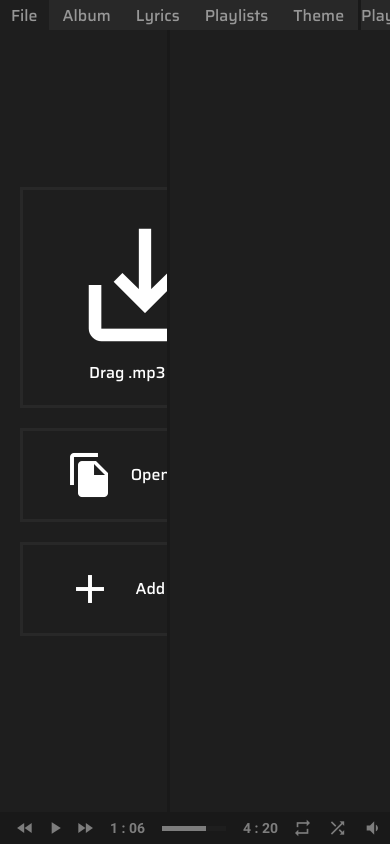
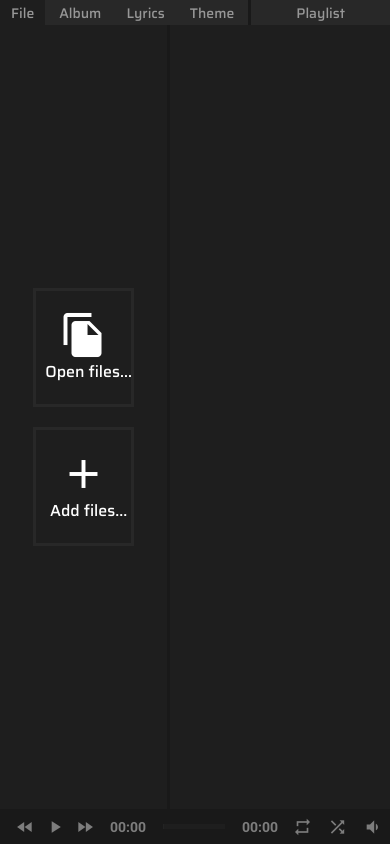
Before and after one commit to kamilmackow98/player, a React (Create React App) app: page / in a window 390 px wide. Built offline with nearby package versions, Linux system fonts and the light colour scheme.

Commit message:
fixed flickering scrollbar by adding flex display to the root, added working progress bar, fixed some minor things, started responsive desing on left pane

```diff
--- a/src/App.tsx
+++ b/src/App.tsx
@@ -13,12 +13,12 @@ import UnknownImage from "./images/unk3.png";
  * TODO : add checkbox/button to toggle album reflection ON/OFF
  * TODO : check file types + setIndex(1); // set index on [Album] tab when opened files
  * TODO : use <ul> element -> list will contain album cover, band name, album name, maybe genre and list items
- * TODO : try to figure out the fucking scrollbar behavior in Chrome when audio controls are present and music is playing
  * TODO : event delegation for each of the <li>
  * TODO : sort function / button to sort albums by ARTIST NAME in playlist from A to Z AND THEN track numbers inside
  * TODO : in openFiles() instead of opening and creatingObjectURL album cover / picture from every audio file - get from the first file with track number === 01
  * TODO : add condition to check if audio / song already exists
  * TODO : simple audio element with src changing / getting from double click on any song from the lists on right pane
+ * TODO : on double click on <ul> -> hide <li> elements
  */
 
 export const App = () => {
@@ -34,6 +34,10 @@ export const App = () => {
 
     let pane_album = document.getElementById("album") as HTMLDivElement; // album cover
     let album_width_init = pane_album.offsetWidth; // initial width value
+
+    let currentTimeEl = document.getElementsByClassName("current-time")[0] as HTMLSpanElement;
+    let lineProgressBar = document.querySelector(".progress-bar .line") as HTMLSpanElement;
+    let mainAudio = document.getElementById("mainAudio") as HTMLAudioElement;
 
     pane_album.style.height = `${album_width_init}px`; // initialize height = same as width
 
@@ -53,6 +57,14 @@ export const App = () => {
       }
     }
 
+    function updateProgressBar() {
+      currentTimeEl.textContent = convertSeconds(mainAudio.currentTime);
+      let percentage = parseFloat(((mainAudio.currentTime / mainAudio.duration) * 100).toFixed(3));
+
+      lineProgressBar.style.transform = `translate3d(${-100.2 + percentage}%, 0, 0)`;
+    }
+
+    mainAudio.addEventListener("timeupdate", updateProgressBar);
     window.addEventListener("resize", ratio);
     play_pause.addEventListener("click", togglePlay);
 
@@ -60,6 +72,7 @@ export const App = () => {
     return function cleanupListener() {
       window.removeEventListener("resize", ratio);
       play_pause.removeEventListener("click", togglePlay);
+      mainAudio.removeEventListener("timeupdate", updateProgressBar);
     };
   });
 
@@ -94,7 +107,7 @@ export const App = () => {
       unknownAlbum.classList.add("hidden");
     }
 
-    allAlbumsNotUnkown.forEach(function(child) {
+    allAlbumsNotUnkown.forEach(function (child) {
       rightPaneContent.removeChild(child);
     });
 
@@ -174,9 +187,9 @@ export const App = () => {
         objectUrl = URL.createObjectURL(audioFiles[i]);
         audioEl.setAttribute("src", objectUrl);
 
-        audioEl.onloadedmetadata = function() {
+        audioEl.onloadedmetadata = function () {
           jsmediatags.read(audioFiles![i], {
-            onSuccess: function(tag) {
+            onSuccess: function (tag) {
               let type = tag.type;
               let tags = tag.tags;
 
@@ -189,11 +202,13 @@ export const App = () => {
 
               let duration = audioEl.duration;
 
-              // audioEl.muted = true;
               liEl.setAttribute("data-track", trackNb);
+              audioEl.muted = true;
 
               durationEl.textContent = convertSeconds(duration);
               trackEl.textContent = trackNb + ".";
+
+              titleEl.setAttribute("data-artist", artist);
               titleEl.textContent = songTitle;
 
               liEl.appendChild(audioEl); // add <audio> with src
@@ -260,6 +275,10 @@ export const App = () => {
 
                   const audioUlEl = document.createElement("ul");
 
+                  /**
+                   * * Set classes
+                   */
+
                   albumContainerEl.classList.add("album");
                   albumInfoEl.classList.add("album__info");
                   albumImageEl.classList.add("album__cover");
@@ -293,6 +312,7 @@ export const App = () => {
                   titleDivEl.textContent = songAlbum;
                   albumYearEl.textContent = albumYear;
                   albumGenreEl.textContent = albumGenre;
+                  albumInfoEl.addEventListener("dblclick", displayHideList);
 
                   /**
                    * * Append elements
@@ -319,33 +339,61 @@ export const App = () => {
                 alert("Error");
               }
             },
-            onError: function(error) {
+            onError: function (error) {
               alert("Something went wrong " + error.info + " " + error.type);
-            }
+            },
           });
         };
       }
     }
   }
 
+  function displayHideList(e: MouseEvent) {
+    let currentTarget = e.currentTarget as HTMLDivElement;
+    let audioList = currentTarget.nextElementSibling;
+
+    if (!audioList) {
+      alert("It appears that list is gone, what have you done");
+    } else {
+      if (audioList.classList.contains("hidden")) {
+        audioList.classList.remove("hidden");
+      } else {
+        audioList.classList.add("hidden");
+      }
+    }
+  }
+
   function handleUlClick(e: MouseEvent) {
     let currentTarget = e.currentTarget as HTMLLIElement;
-    // let target = e.target as HTMLLIElement;
 
     if (currentTarget && currentTarget.nodeName === "LI") {
+      let mainAudio = document.getElementById("mainAudio") as HTMLAudioElement;
       let audio = currentTarget.getElementsByTagName("audio")[0];
-      if (!audio.paused) {
-        audio.pause();
+
+      let playbarDuration = document.getElementsByClassName("duration")[0];
+
+      let songName = currentTarget.getElementsByClassName("song__title")[0];
+      let artist = songName.getAttribute("data-artist");
+
+      if (mainAudio.src) {
+        mainAudio.src = audio.src;
+        mainAudio.load();
+        mainAudio.play();
       } else {
-        audio.currentTime = 0;
-        audio.play();
+        mainAudio.src = audio.src;
+        mainAudio.play();
+      }
+
+      playbarDuration.textContent = convertSeconds(audio.duration);
+
+      if (songName.textContent) {
+        document.title = artist + " - " + songName.textContent;
       }
     }
   }
 
   function convertSeconds(duration: number) {
     let hours, minutes, seconds;
-
     hours = (Math.floor(duration / 3600) % 60).toString().padStart(2, "0");
     minutes = (Math.floor(duration / 60) % 60).toString().padStart(2, "0");
     seconds = Math.floor(duration % 60)
@@ -365,7 +413,7 @@ export const App = () => {
 
       <input
         accept="audio/*"
-        onChange={e => openFiles(e)}
+        onChange={(e) => openFiles(e)}
         className="openFiles-input"
         type="file"
         multiple
@@ -377,6 +425,8 @@ export const App = () => {
       <RightPane />
 
       <Playbar />
+
+      <audio id="mainAudio" className="mainAudio" />
     </div>
   );
 };
--- a/src/components/LeftPane.tsx
+++ b/src/components/LeftPane.tsx
@@ -1,4 +1,4 @@
-import React, { MouseEvent, KeyboardEvent } from "react";
+import React from "react";
 
 interface Content {
   id: string;
@@ -10,51 +10,6 @@ interface Props {
 }
 
 const LeftPane = (props: Props) => {
-  const playlist_btn = React.useRef<HTMLDivElement>(null); // or React.createRef<HTMLUListElement>();
-
-  const input_container = React.useRef<HTMLDivElement>(null); // div with input
-  const playlist_input = React.useRef<HTMLInputElement>(null); // input [new playlist]
-
-  const ulListRef = React.createRef<HTMLUListElement>(); // ul list element
-
-  /* on click [Create New Playlist] */
-  function new_playlist(e: MouseEvent) {
-    playlist_btn.current!.classList.add("hide"); // hide btn
-    input_container.current!.classList.remove("hide"); // show input
-
-    playlist_input.current!.removeAttribute("disabled"); // make accessible
-    playlist_input.current!.focus(); // auto focus after click
-  }
-
-  function reset_input() {
-    playlist_btn.current!.classList.remove("hide"); // show btn
-    input_container.current!.classList.add("hide"); // hide input
-
-    playlist_input.current!.setAttribute("disabled", ""); // disable input
-    playlist_input.current!.value = ""; // reset value in input
-  }
-
-  /* on key press and if key pressed === Enter */
-  function addPlaylist(e: KeyboardEvent) {
-    if (e.key === "Enter" && playlist_input.current!.value.length > 0 && playlist_input.current!.value.trim().length) {
-      /* if correct value - accept the playlist and create new one */
-
-      const newLi = document.createElement("li"); // create new <li> element
-      newLi.textContent = playlist_input.current!.value.trim(); // <li> content = value from input
-
-      ulListRef.current!.appendChild(newLi); // add created <li> to the <ul>
-
-      if (ulListRef.current!.classList.contains("hide")) {
-        ulListRef.current!.classList.remove("hide"); // shows <ul> element if contains .hide class
-      }
-
-      reset_input();
-    } else if (e.key === "Enter") {
-      /* otherwise reset entry */
-      reset_input();
-    }
-  }
-
   const { index, handleInputs } = props;
 
   return (
@@ -90,12 +45,14 @@ const LeftPane = (props: Props) => {
                 </div>
               </div>
             )}
+
             {content.id === "album" && (
               <div className="reflection">
                 <span className="reflection__img"></span>
                 <span className="reflection__shadow"></span>
               </div>
             )}
+
             {content.id === "lyrics" && (
               <div className="lyrics__content">
                 Lorem ipsum dolor, sit amet consectetur adipisicing elit. Autem veritatis, delectus tempora iure
@@ -108,7 +65,67 @@ const LeftPane = (props: Props) => {
                 porro praesentium, laudantium possimus neque beatae laborum quia assumenda.
               </div>
             )}
-            {content.id === "playlists" && (
+
+            {content.id === "theme" && <div className="theme__content">Theme</div>}
+          </div>
+        ))}
+      </div>
+    </div>
+  );
+};
+
+export let ContentCollection: Content[] = [{ id: "file" }, { id: "album" }, { id: "lyrics" }, { id: "theme" }];
+
+export default LeftPane;
+
+/*
+
+const playlist_btn = React.useRef<HTMLDivElement>(null); // or React.createRef<HTMLUListElement>();
+
+  const input_container = React.useRef<HTMLDivElement>(null); // div with input
+  const playlist_input = React.useRef<HTMLInputElement>(null); // input [new playlist]
+
+  const ulListRef = React.createRef<HTMLUListElement>(); // ul list element
+
+  // on click [Create New Playlist]
+  function new_playlist(e: MouseEvent) {
+    playlist_btn.current!.classList.add("hide"); // hide btn
+    input_container.current!.classList.remove("hide"); // show input
+
+    playlist_input.current!.removeAttribute("disabled"); // make accessible
+    playlist_input.current!.focus(); // auto focus after click
+  }
+
+  function reset_input() {
+    playlist_btn.current!.classList.remove("hide"); // show btn
+    input_container.current!.classList.add("hide"); // hide input
+
+    playlist_input.current!.setAttribute("disabled", ""); // disable input
+    playlist_input.current!.value = ""; // reset value in input
+  }
+
+  // on key press and if key pressed === Enter
+  function addPlaylist(e: KeyboardEvent) {
+    if (e.key === "Enter" && playlist_input.current!.value.length > 0 && playlist_input.current!.value.trim().length) {
+      // if correct value - accept the playlist and create new one
+
+      const newLi = document.createElement("li"); // create new <li> element
+      newLi.textContent = playlist_input.current!.value.trim(); // <li> content = value from input
+
+      ulListRef.current!.appendChild(newLi); // add created <li> to the <ul>
+
+      if (ulListRef.current!.classList.contains("hide")) {
+        ulListRef.current!.classList.remove("hide"); // shows <ul> element if contains .hide class
+      }
+
+      reset_input();
+    } else if (e.key === "Enter") {
+      // otherwise reset entry
+      reset_input();
+    }
+  }
+
+{content.id === "playlists" && (
               <div className="playlists__content">
                 <div
                   ref={playlist_btn}
@@ -138,20 +155,5 @@ const LeftPane = (props: Props) => {
                 <ul className="playlist__ul hide" ref={ulListRef}></ul>
               </div>
             )}
-            {content.id === "theme" && <div className="theme__content">Theme</div>}
-          </div>
-        ))}
-      </div>
-    </div>
-  );
-};
 
-export let ContentCollection: Content[] = [
-  { id: "file" },
-  { id: "album" },
-  { id: "lyrics" },
-  { id: "playlists" },
-  { id: "theme" }
-];
-
-export default LeftPane;
+*/
--- a/src/components/Navbar.tsx
+++ b/src/components/Navbar.tsx
@@ -39,7 +39,6 @@ export let LinksCollection: Links[] = [
   { name: "File" },
   { name: "Album" },
   { name: "Lyrics" },
-  { name: "Playlists" },
   { name: "Theme" }
 ];
 
--- a/src/components/Playbar.tsx
+++ b/src/components/Playbar.tsx
@@ -21,13 +21,13 @@ const Playbar = () => {
         </span>
       </div>
       <div className="playbar__progress">
-        <span className="current-time">1 : 06</span>
+        <span className="current-time">00:00</span>
 
         <span className="progress-bar">
           <span className="line"></span>
         </span>
 
-        <span className="duration">4 : 20</span>
+        <span className="duration">00:00</span>
       </div>
 
       {/* repeat, shuffle and volume controls */}
@@ -35,7 +35,7 @@ const Playbar = () => {
         {/* repeat container */}
         <span
           className="playbar__repeat"
-          onClick={e => {
+          onClick={(e) => {
             handleClick(e);
           }}
         >
@@ -45,7 +45,7 @@ const Playbar = () => {
         {/* shuffle container */}
         <span
           className="playbar__shuffle"
-          onClick={e => {
+          onClick={(e) => {
             handleClick(e);
           }}
         >
--- a/src/sass/general.scss
+++ b/src/sass/general.scss
@@ -118,6 +118,7 @@ body {
   font-family: "Saira-Medium";
   overflow: hidden;
 
+  display: flex; /* important for scrollbar flickering !! */
   height: 100%;
   width: 100%;
 
--- a/src/sass/left_pane.scss
+++ b/src/sass/left_pane.scss
@@ -94,17 +94,20 @@
     align-items: center;
     display: flex;
 
+    flex-direction: column;
+
     margin-bottom: 20px;
-    padding: 20px;
+    padding: 20px 0;
 
-    min-width: 250px;
-    width: 50%;
+    width: 80%;
 
     border: 3px solid lighten($primary, 4%);
     transition: border 200ms ease;
 
-    &:hover {
-      border: 3px solid $secondary;
+    &:active {
+      -webkit-tap-highlight-color: transparent;
+      background-color: lighten($primary, 4%);
+      outline: none;
     }
   }
 
@@ -126,6 +129,11 @@
 
   .drag-files {
     flex-direction: column;
+    display: none;
+  }
+
+  .add-files {
+    margin-bottom: 0;
   }
 }
 
@@ -342,3 +350,36 @@
 #theme {
   border: 1px solid green;
 }
+
+/* --------------------------- */
+/* --------- DESKTOP --------- */
+/* --------------------------- */
+@media screen and (min-width: 769px) {
+  #file {
+    .drag-files,
+    .open-files,
+    .add-files {
+      flex-direction: row;
+      display: flex;
+
+      padding: 20px;
+
+      min-width: 250px;
+      width: 50%;
+
+      &:hover {
+        border: 3px solid $secondary;
+      }
+
+      &:active {
+        -webkit-tap-highlight-color: transparent;
+        background-color: $secondary;
+        outline: none;
+      }
+    }
+
+    .drag-files {
+      flex-direction: column;
+    }
+  }
+}
--- a/src/sass/navbar.scss
+++ b/src/sass/navbar.scss
@@ -5,7 +5,7 @@
   color: lighten($third, 10%);
 
   z-index: 999;
-  height: 30px;
+  height: 25px;
   width: 100%;
 
   /* grid layout */
@@ -13,6 +13,7 @@
   align-items: center;
   display: grid;
 
+  font-size: 14px;
   /* grid item */
   .navbar__container {
     justify-content: left;
@@ -35,7 +36,7 @@
       margin-right: 3px;
       padding: 0 10px;
 
-      height: 100%;
+      height: 25px;
 
       align-items: center;
       display: flex;
--- a/src/sass/playbar.scss
+++ b/src/sass/playbar.scss
@@ -3,7 +3,7 @@
   background-color: $secondary;
   grid-area: playbar;
   display: flex;
-  height: 32px;
+  height: 35px;
   width: 100%;
 
   font-family: "Roboto-Bold";
@@ -48,21 +48,24 @@
     height: 5px;
     width: 100%;
 
+    overflow: hidden;
     display: flex;
 
     &:hover {
       .line {
-        box-shadow: 0px 0px 5px rgba(255, 255, 255, 0.5);
         background-color: rgb(255, 255, 255);
       }
     }
 
     /* fill or line */
     .line {
-      box-shadow: 0px 0px 5px rgba(255, 255, 255, 0);
-      transition: all 200ms ease;
+      -webkit-transition: all 250ms ease-out;
+      -moz-transition: all 250ms ease-out;
+      transition: all 250ms ease-out;
       background-color: $third;
-      width: 69%;
+      width: 100%;
+
+      transform: translate3d(-100.2%, 0, 0);
     }
   }
 }
@@ -179,7 +182,6 @@
         transition: all 200ms ease;
         background-color: $third;
         align-self: flex-end;
-        border-radius: 1px;
         height: 75%;
         width: 100%;
       }
--- a/src/sass/right_pane.scss
+++ b/src/sass/right_pane.scss
@@ -2,11 +2,11 @@
   grid-area: right;
 
   border-left: 3px solid $secondary;
-  overflow: auto;
-  overflow-x: hidden;
 
   height: 100%;
   width: 100%;
+  overflow: auto;
+  overflow-x: hidden;
 
   &::-webkit-scrollbar {
     width: 5px;
@@ -64,9 +64,9 @@
       align-items: center;
       display: grid;
 
-      overflow-x: hidden;
+      overflow: hidden;
 
-      padding: 0 5px;
+      padding: 5px;
 
       .album__cover {
         border: 1px solid lighten($primary, 10%);
@@ -159,8 +159,12 @@
     /* <ul> element */
     .audio__list {
       list-style-type: none;
-      padding: 5px;
+      padding: 0 5px;
       margin: 0;
+
+      &.hidden {
+        display: none;
+      }
 
       li {
         justify-content: flex-end;
```
Also changed, not shown: src/sass/app.scss (+6 -1 lines).
